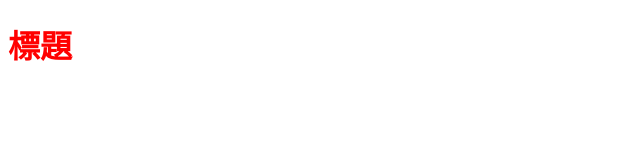
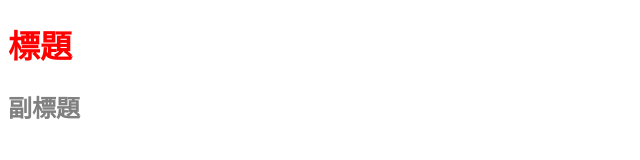
Before and after one commit to yehmingte/gittest, a plain HTML site: page index.html in a window 1280 px wide. Shown: the whole page, without its empty margins (0-640 px from the left). Drawn offline with Linux system fonts and the light colour scheme.

Commit message:
新增h2

```diff
--- a/css/all.css
+++ b/css/all.css
@@ -4,3 +4,6 @@ body{
 h1{
     color: red;
 }
+h2{
+    color: gray;
+}
--- a/index.html
+++ b/index.html
@@ -11,6 +11,7 @@
 
 <body>
 <h1>標題</h1>
+<h2>副標題</h2>
 </body>
 
 </html>
```
